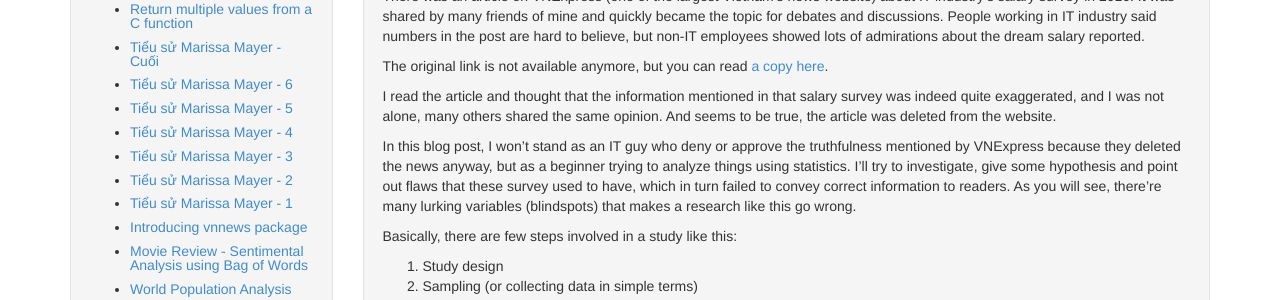
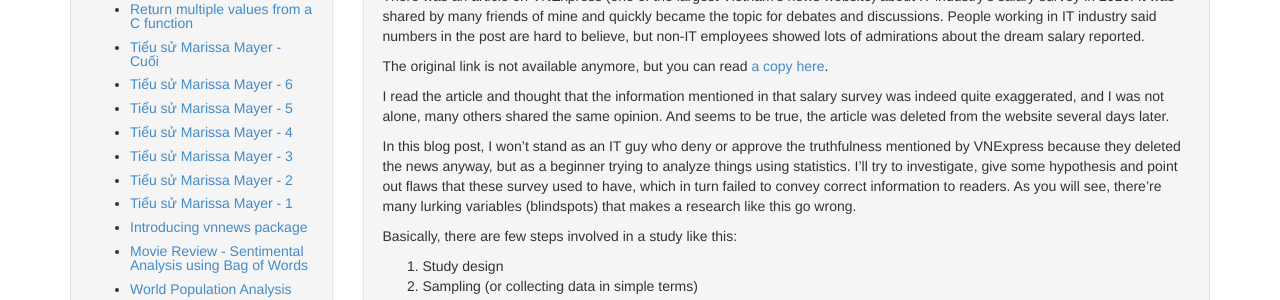
Before and after one commit to hoanvu/hoanvu.github.io, a Jekyll site: the page built from _posts/2017-01-15-salary-survey-blindspots-a-statistics-perspective.md, in a window 1280 px wide and 900 px high. Shown: the part 169-469 px from the top of the window. Built offline with Jekyll 4.4.1, drawn with Linux system fonts in a browser that asks for light colours.

Commit message:
update post salary survey...

```diff
--- a/_posts/2017-01-15-salary-survey-blindspots-a-statistics-perspective.md
+++ b/_posts/2017-01-15-salary-survey-blindspots-a-statistics-perspective.md
@@ -10,7 +10,7 @@ There was an article on VNExpress (one of the largest Vietnam's news website) ab
 
 The original link is not available anymore, but you can read [a copy here](http://ndh.vn/luong-nhan-su-it-binh-quan-26-trieu-dong-moi-thang-20170111012737956p125c135.news){:target="_blank"}.
 
-I read the article and thought that the information mentioned in that salary survey was indeed quite exaggerated, and I was not alone, many others shared the same opinion. And seems to be true, the article was deleted from the website.
+I read the article and thought that the information mentioned in that salary survey was indeed quite exaggerated, and I was not alone, many others shared the same opinion. And seems to be true, the article was deleted from the website several days later.
 
 In this blog post, I won't stand as an IT guy who deny or approve the truthfulness mentioned by VNExpress because they deleted the news anyway, but as a beginner trying to analyze things using statistics. I'll try to investigate, give some hypothesis and point out flaws that these survey used to have, which in turn failed to convey correct information to readers. As you will see, there're many lurking variables (blindspots) that makes a research like this go wrong.
 
```
